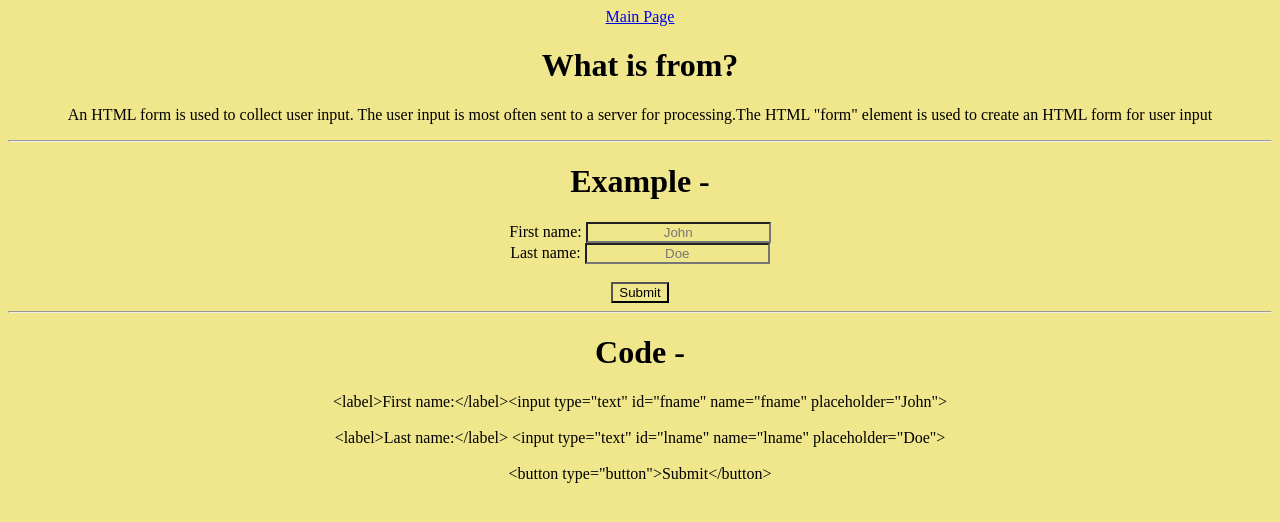
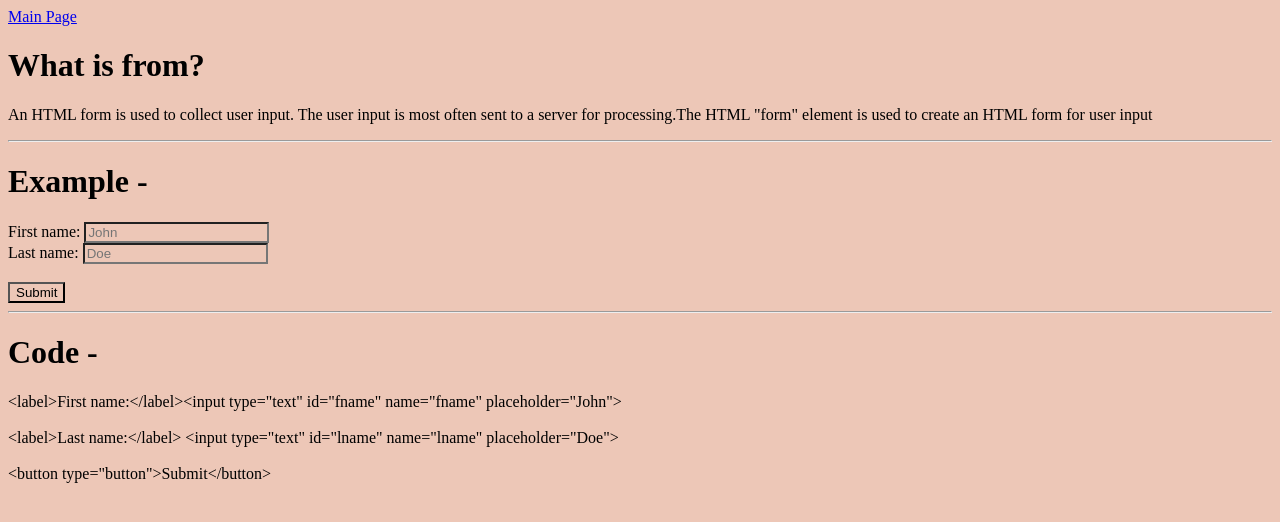
Before and after one commit to OasisNeupane/html, a plain HTML site: page Form/Form.html in a window 1280 px wide. Drawn offline with Linux system fonts and the light colour scheme.

Commit message:
added style to everthing

```diff
--- a/Form/Form.html
+++ b/Form/Form.html
@@ -7,8 +7,7 @@
     </title>
     <style>
         * {
-            background-color: #F0E68C;
-            text-align: center;
+            background-color: #EDC7B7;
         }
     </style>
 </head>
--- a/Headings/Heading.css
+++ b/Headings/Heading.css
@@ -1,6 +1,5 @@
 * {
     background-color: #EDC7B7;
-    text-align: center;
 }
 
 .output {
```
Also changed, not shown: Attribute/Attribute.html (+2 -1 lines), Blocklevel-Inline/Blocklevel-Inline.html (+3 -0 lines), Image/Image.html (+1 -2 lines), LIst/List.html (+1 -1 lines), Table/Table.html (+13 -1 lines).
